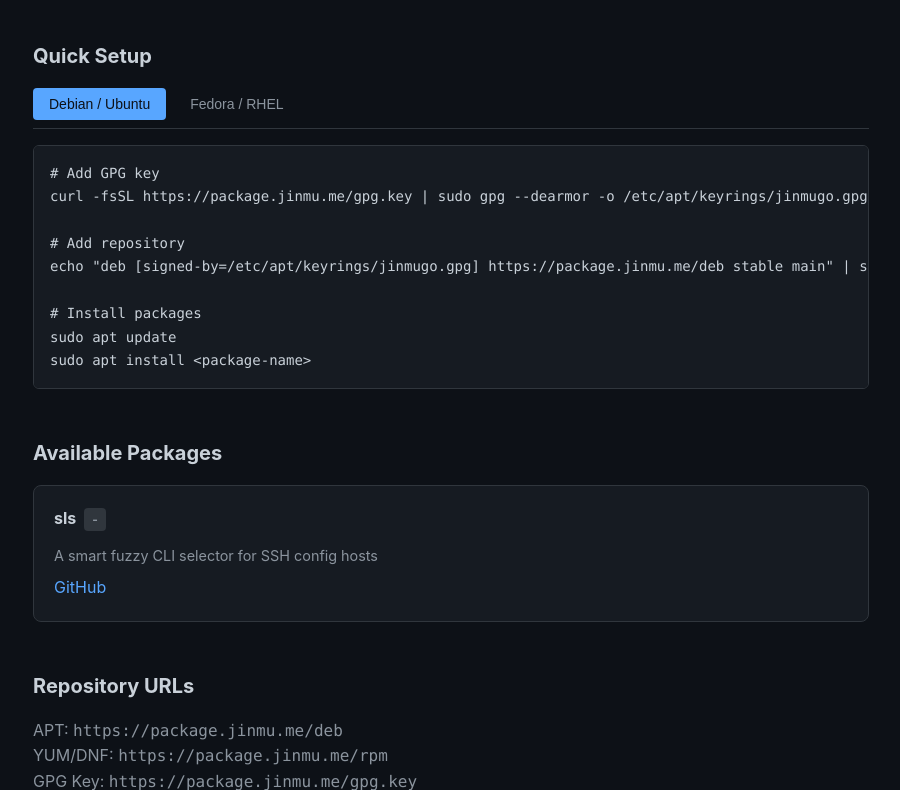
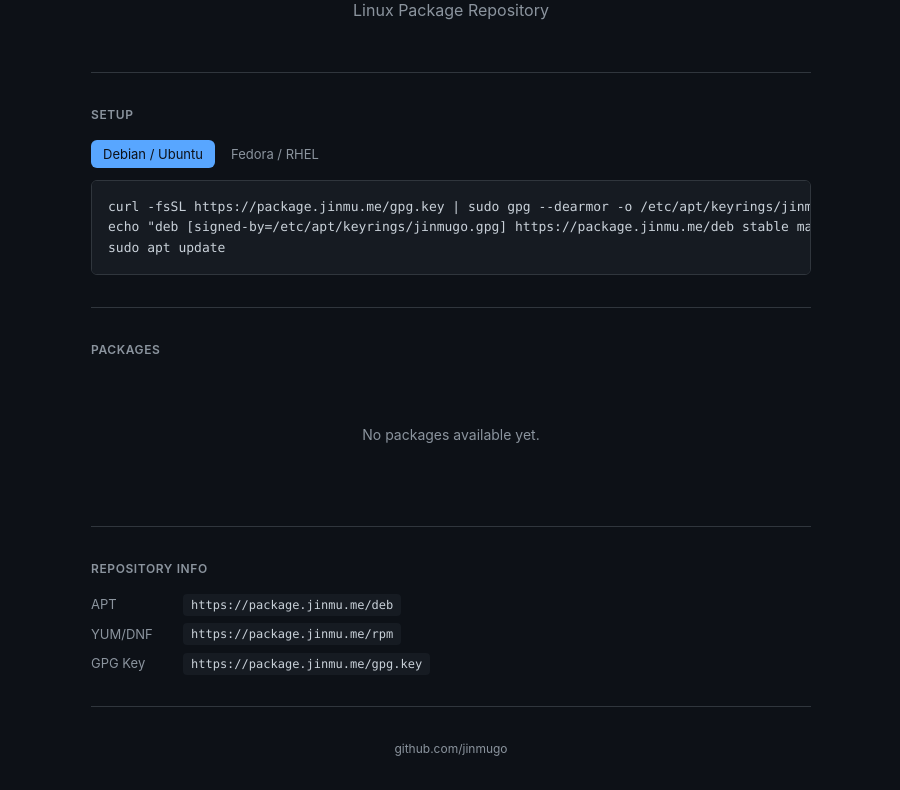
Before and after one commit to JinmuGo/package.jinmu.me, a plain HTML site: page index.html in a window 1280 px wide. Shown: the part 125-915 px from the top of the page, without its empty margins (189-1089 px from the left). Drawn offline with Linux system fonts and the light colour scheme; no server answers.

Commit message:
Refactor: dynamic package list from packages.json

```diff
--- a/index.html
+++ b/index.html
@@ -12,6 +12,7 @@
       --code-bg: #161b22;
       --border: #30363d;
       --muted: #8b949e;
+      --success: #3fb950;
     }
     * { box-sizing: border-box; margin: 0; padding: 0; }
     body {
@@ -19,138 +20,269 @@
       background: var(--bg);
       color: var(--fg);
       line-height: 1.6;
-      padding: 2rem;
-      max-width: 900px;
+      padding: 2rem 1rem;
+      min-height: 100vh;
+    }
+    .container {
+      max-width: 720px;
       margin: 0 auto;
     }
-    h1 { color: var(--accent); margin-bottom: 0.5rem; }
-    h2 { color: var(--fg); margin-top: 2.5rem; margin-bottom: 1rem; font-size: 1.25rem; }
-    h3 { color: var(--fg); margin-top: 1.5rem; margin-bottom: 0.75rem; font-size: 1rem; }
-    p { margin-bottom: 1rem; }
-    a { color: var(--accent); text-decoration: none; }
-    a:hover { text-decoration: underline; }
+    header {
+      text-align: center;
+      padding: 2rem 0 3rem;
+      border-bottom: 1px solid var(--border);
+    }
+    h1 {
+      font-size: 2rem;
+      font-weight: 600;
+      margin-bottom: 0.5rem;
+    }
+    .subtitle {
+      color: var(--muted);
+      font-size: 1rem;
+    }
+    section {
+      padding: 2rem 0;
+      border-bottom: 1px solid var(--border);
+    }
+    section:last-child {
+      border-bottom: none;
+    }
+    h2 {
+      font-size: 0.75rem;
+      font-weight: 600;
+      text-transform: uppercase;
+      letter-spacing: 0.05em;
+      color: var(--muted);
+      margin-bottom: 1rem;
+    }
     pre {
       background: var(--code-bg);
       border: 1px solid var(--border);
       border-radius: 6px;
       padding: 1rem;
       overflow-x: auto;
-      margin-bottom: 1rem;
-      font-size: 0.875rem;
+      font-size: 0.8125rem;
+      line-height: 1.5;
     }
-    code { font-family: 'SF Mono', Consolas, 'Liberation Mono', Menlo, monospace; }
-    .subtitle { color: var(--muted); margin-bottom: 2rem; }
+    code {
+      font-family: 'SF Mono', 'Fira Code', Consolas, monospace;
+    }
+    .tabs {
+      display: flex;
+      gap: 0.25rem;
+      margin-bottom: 0.75rem;
+    }
+    .tab {
+      padding: 0.375rem 0.75rem;
+      border: none;
+      background: transparent;
+      color: var(--muted);
+      cursor: pointer;
+      border-radius: 6px;
+      font-size: 0.8125rem;
+      font-family: inherit;
+      transition: all 0.15s;
+    }
+    .tab:hover {
+      background: var(--border);
+      color: var(--fg);
+    }
+    .tab.active {
+      background: var(--accent);
+      color: var(--bg);
+    }
+    .tab-content {
+      display: none;
+    }
+    .tab-content.active {
+      display: block;
+    }
+    .package-list {
+      display: flex;
+      flex-direction: column;
+      gap: 0.75rem;
+    }
     .package-card {
       background: var(--code-bg);
       border: 1px solid var(--border);
       border-radius: 8px;
-      padding: 1.25rem;
-      margin-bottom: 1rem;
+      padding: 1rem 1.25rem;
+      display: flex;
+      justify-content: space-between;
+      align-items: center;
+      gap: 1rem;
     }
-    .package-card h3 {
-      margin-top: 0;
+    .package-info {
+      flex: 1;
+      min-width: 0;
+    }
+    .package-name {
+      font-weight: 600;
+      font-size: 1rem;
       display: flex;
       align-items: center;
       gap: 0.5rem;
     }
-    .package-card .version {
+    .package-name a {
+      color: var(--fg);
+      text-decoration: none;
+    }
+    .package-name a:hover {
+      color: var(--accent);
+    }
+    .version {
+      font-size: 0.6875rem;
+      color: var(--success);
+      background: rgba(63, 185, 80, 0.15);
+      padding: 0.125rem 0.5rem;
+      border-radius: 10px;
+      font-weight: 500;
+    }
+    .package-desc {
+      color: var(--muted);
+      font-size: 0.8125rem;
+      margin-top: 0.25rem;
+      overflow: hidden;
+      text-overflow: ellipsis;
+      white-space: nowrap;
+    }
+    .package-install {
+      flex-shrink: 0;
+    }
+    .install-cmd {
+      background: var(--bg);
+      border: 1px solid var(--border);
+      border-radius: 4px;
+      padding: 0.375rem 0.625rem;
+      font-family: 'SF Mono', monospace;
       font-size: 0.75rem;
       color: var(--muted);
-      background: var(--border);
-      padding: 0.125rem 0.5rem;
-      border-radius: 4px;
+      cursor: pointer;
+      transition: all 0.15s;
     }
-    .package-card p {
+    .install-cmd:hover {
+      border-color: var(--accent);
+      color: var(--fg);
+    }
+    .empty-state {
+      text-align: center;
+      padding: 3rem 1rem;
       color: var(--muted);
-      margin-bottom: 0.5rem;
-      font-size: 0.9rem;
     }
-    .tabs {
-      display: flex;
-      gap: 0.5rem;
-      margin-bottom: 1rem;
-      border-bottom: 1px solid var(--border);
-      padding-bottom: 0.5rem;
-    }
-    .tab {
-      padding: 0.5rem 1rem;
-      border: none;
-      background: transparent;
-      color: var(--muted);
-      cursor: pointer;
-      border-radius: 4px;
+    .empty-state p {
       font-size: 0.875rem;
     }
-    .tab:hover { background: var(--border); color: var(--fg); }
-    .tab.active { background: var(--accent); color: var(--bg); }
-    .tab-content { display: none; }
-    .tab-content.active { display: block; }
-    .section { margin-top: 3rem; }
+    .info-list {
+      display: flex;
+      flex-direction: column;
+      gap: 0.5rem;
+    }
+    .info-item {
+      display: flex;
+      align-items: center;
+      gap: 0.75rem;
+      font-size: 0.8125rem;
+    }
+    .info-label {
+      color: var(--muted);
+      min-width: 80px;
+    }
+    .info-value code {
+      background: var(--code-bg);
+      padding: 0.25rem 0.5rem;
+      border-radius: 4px;
+      font-size: 0.75rem;
+    }
+    footer {
+      text-align: center;
+      padding: 2rem 0;
+      color: var(--muted);
+      font-size: 0.75rem;
+    }
+    footer a {
+      color: var(--muted);
+      text-decoration: none;
+    }
+    footer a:hover {
+      color: var(--accent);
+    }
+    @media (max-width: 600px) {
+      .package-card {
+        flex-direction: column;
+        align-items: flex-start;
+      }
+      .package-install {
+        width: 100%;
+      }
+      .install-cmd {
+        width: 100%;
+        text-align: center;
+      }
+    }
   </style>
 </head>
 <body>
+  <div class="container">
+    <header>
       <h1>jinmugo</h1>
-  <p class="subtitle">Package Repository for Debian/Ubuntu and Fedora/RHEL</p>
+      <p class="subtitle">Linux Package Repository</p>
+    </header>
 
-  <section class="section">
-    <h2>Quick Setup</h2>
-
+    <section>
+      <h2>Setup</h2>
       <div class="tabs">
         <button class="tab active" onclick="showTab('deb')">Debian / Ubuntu</button>
         <button class="tab" onclick="showTab('rpm')">Fedora / RHEL</button>
       </div>
-
       <div id="deb" class="tab-content active">
-      <pre><code># Add GPG key
-curl -fsSL https://package.jinmu.me/gpg.key | sudo gpg --dearmor -o /etc/apt/keyrings/jinmugo.gpg
-
-# Add repository
+        <pre><code>curl -fsSL https://package.jinmu.me/gpg.key | sudo gpg --dearmor -o /etc/apt/keyrings/jinmugo.gpg
 echo "deb [signed-by=/etc/apt/keyrings/jinmugo.gpg] https://package.jinmu.me/deb stable main" | sudo tee /etc/apt/sources.list.d/jinmugo.list
-
-# Install packages
-sudo apt update
-sudo apt install &lt;package-name&gt;</code></pre>
+sudo apt update</code></pre>
       </div>
-
       <div id="rpm" class="tab-content">
-      <pre><code># Add repository
-sudo tee /etc/yum.repos.d/jinmugo.repo &lt;&lt; EOF
+        <pre><code>sudo tee /etc/yum.repos.d/jinmugo.repo &lt;&lt; 'EOF'
 [jinmugo]
 name=jinmugo
 baseurl=https://package.jinmu.me/rpm
 enabled=1
 gpgcheck=1
 gpgkey=https://package.jinmu.me/gpg.key
-EOF
-
-# Install packages
-sudo dnf install &lt;package-name&gt;</code></pre>
+EOF</code></pre>
       </div>
     </section>
 
-  <section class="section">
-    <h2>Available Packages</h2>
-    <div id="packages-list">
-      <!-- Dynamic content loaded from packages.json -->
-      <div class="package-card">
-        <h3>
-          sls
-          <span class="version" id="sls-version">-</span>
-        </h3>
-        <p>A smart fuzzy CLI selector for SSH config hosts</p>
-        <a href="https://github.com/jinmugo/sls">GitHub</a>
+    <section>
+      <h2>Packages</h2>
+      <div id="package-list" class="package-list">
+        <div class="empty-state">
+          <p>Loading packages...</p>
         </div>
       </div>
     </section>
 
-  <section class="section">
-    <h2>Repository URLs</h2>
-    <ul style="color: var(--muted); list-style: none;">
-      <li>APT: <code>https://package.jinmu.me/deb</code></li>
-      <li>YUM/DNF: <code>https://package.jinmu.me/rpm</code></li>
-      <li>GPG Key: <code>https://package.jinmu.me/gpg.key</code></li>
-    </ul>
+    <section>
+      <h2>Repository Info</h2>
+      <div class="info-list">
+        <div class="info-item">
+          <span class="info-label">APT</span>
+          <span class="info-value"><code>https://package.jinmu.me/deb</code></span>
+        </div>
+        <div class="info-item">
+          <span class="info-label">YUM/DNF</span>
+          <span class="info-value"><code>https://package.jinmu.me/rpm</code></span>
+        </div>
+        <div class="info-item">
+          <span class="info-label">GPG Key</span>
+          <span class="info-value"><code>https://package.jinmu.me/gpg.key</code></span>
+        </div>
+      </div>
     </section>
+
+    <footer>
+      <a href="https://github.com/jinmugo">github.com/jinmugo</a>
+    </footer>
+  </div>
 
   <script>
     function showTab(id) {
@@ -160,16 +292,45 @@ sudo dnf install &lt;package-name&gt;</code></pre>
       document.getElementById(id).classList.add('active');
     }
 
-    // Load package versions from packages.json
+    function copyToClipboard(text) {
+      navigator.clipboard.writeText(text);
+    }
+
+    function renderPackages(packages) {
+      const container = document.getElementById('package-list');
+      const entries = Object.entries(packages);
+
+      if (entries.length === 0) {
+        container.innerHTML = `
+          <div class="empty-state">
+            <p>No packages available yet.</p>
+          </div>
+        `;
+        return;
+      }
+
+      container.innerHTML = entries.map(([name, info]) => `
+        <div class="package-card">
+          <div class="package-info">
+            <div class="package-name">
+              <a href="https://github.com/${info.repo}" target="_blank">${name}</a>
+              <span class="version">${info.version}</span>
+            </div>
+            <div class="package-desc">${info.description || ''}</div>
+          </div>
+          <div class="package-install">
+            <div class="install-cmd" onclick="copyToClipboard('sudo apt install ${name}')" title="Click to copy">
+              apt install ${name}
+            </div>
+          </div>
+        </div>
+      `).join('');
+    }
+
     fetch('/packages.json')
       .then(r => r.json())
-      .then(data => {
-        Object.entries(data.packages || {}).forEach(([name, info]) => {
-          const el = document.getElementById(`${name}-version`);
-          if (el) el.textContent = info.version;
-        });
-      })
-      .catch(() => {});
+      .then(data => renderPackages(data.packages || {}))
+      .catch(() => renderPackages({}));
   </script>
 </body>
 </html>
--- /dev/null
+++ b/packages.json
@@ -0,0 +1,3 @@
+{
+  "packages": {}
+}
```
Lines whose indentation alone changed are shown as unchanged.
